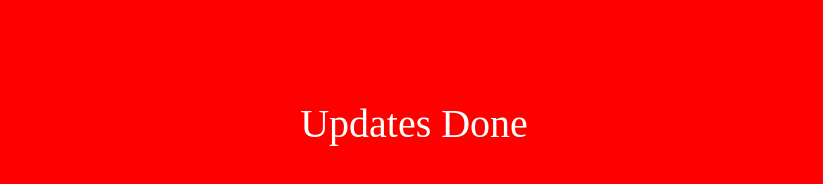
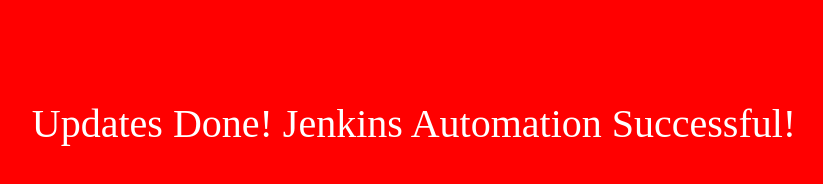
Before and after one commit to Phurnes/Html, a plain HTML site: page index.html in a window 1280 px wide. Shown: the whole page, without its empty margins (226-1049 px from the left). Drawn offline with Linux system fonts and the light colour scheme.

Commit message:
Updated Webpage

```diff
--- a/index.html
+++ b/index.html
@@ -13,6 +13,6 @@
   </style>
 </head>
 <body>
-  Updates Done
+  Updates Done! Jenkins Automation Successful!
 </body>
 </html>
```
